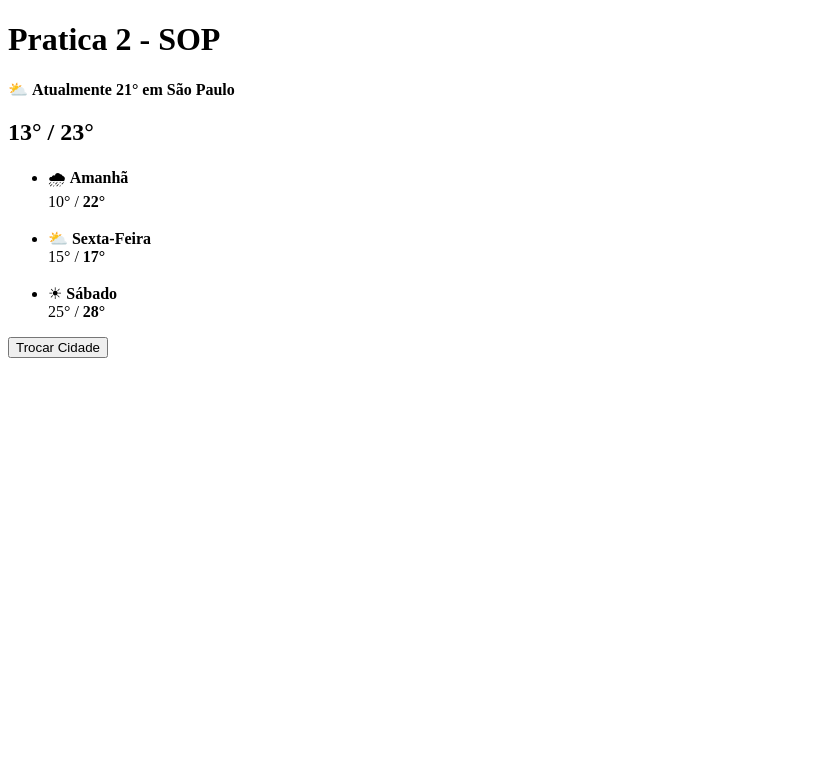
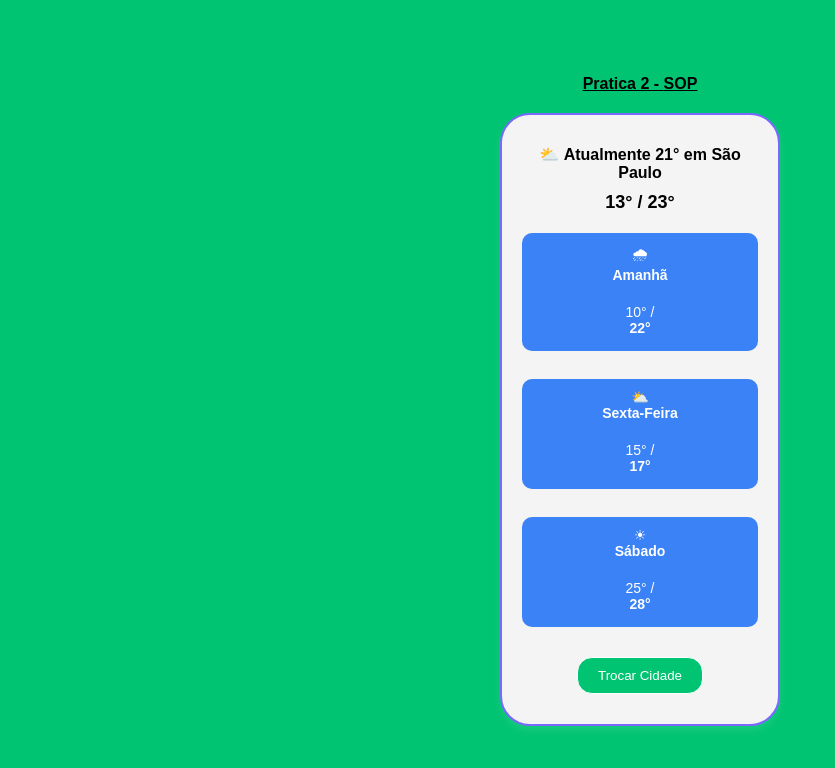
Before and after one commit to GustavoCostaAM/praticaSOP, a plain HTML site: page index.html in a window 1280 px wide. Shown: the whole page, without its empty margins (0-835 px from the left). Drawn offline with Linux system fonts and the light colour scheme.

Commit message:
preparando style

```diff
--- a/index.html
+++ b/index.html
@@ -1,11 +1,18 @@
 <!DOCTYPE html>
 <html lang="pt-br">
+<html lang="en">
+
 <head>
   <meta charset="UTF-8">
+  <meta name="viewport" content="width=device-width, initial-scale=1.0">
+  <link rel="stylesheet" href="style.css">
   <title>grupo7=SOP_atv2_grp7</title>
 </head>
+
 <body>
   <h1>Pratica 2 - <strong>SOP</strong></h1>
+  <div class="container">
+
 
     <p>
       &#x26c5; <strong>Atualmente 21° em São Paulo</strong>
@@ -33,4 +40,21 @@
 
     <button>Trocar Cidade</button>
 </body>
+
 </html>
+
+<!DOCTYPE html>
+<html lang="en">
+
+<head>
+  <meta charset="UTF-8">
+  <meta name="viewport" content="width=device-width, initial-scale=1.0">
+  <title>Document</title>
+</head>
+
+<body>
+  </div>
+
+</body>
+
+</html>
--- /dev/null
+++ b/style.css
@@ -0,0 +1,72 @@
+
+* {
+  margin: 0;
+  padding: 0;
+  box-sizing: border-box;
+  font-family: Arial, sans-serif;
+}
+
+body {
+  background-color: #00c471;
+  display: flex;
+  justify-content: center;
+  align-items: center;
+  height: 100vh;
+  flex-direction: column;
+}
+
+h1 {
+  font-size: 16px;
+  margin-bottom: 20px;
+  text-decoration: underline;
+  color: black;
+}
+
+.container {
+  background-color: #f4f4f4;
+  border-radius: 30px;
+  padding: 30px 20px;
+  width: 280px;
+  box-shadow: 0 4px 8px rgba(255, 255, 255, 0.1);
+  text-align: center;
+  border: 2px solid #7a68ff;
+}
+
+.container p {
+  font-size: 16px;
+  margin-bottom: 10px;
+}
+
+.container h2 {
+  font-size: 18px;
+  margin-bottom: 20px;
+}
+
+ul {
+  list-style: none;
+  padding: 0;
+}
+
+li {
+  background-color: #3b82f6; /* azul */
+  color: white;
+  padding: 10px;
+  border-radius: 10px;
+  margin-bottom: 10px;
+  font-size: 14px;
+}
+
+li strong {
+  display: block;
+  margin-bottom: 5px;
+}
+
+button {
+  background-color: #00c471;
+  color: white;
+  border: 1px solid white;
+  padding: 10px 20px;
+  border-radius: 15px;
+  margin-top: 20px;
+  cursor: pointer;
+}
```
Lines whose indentation alone changed are shown as unchanged.
